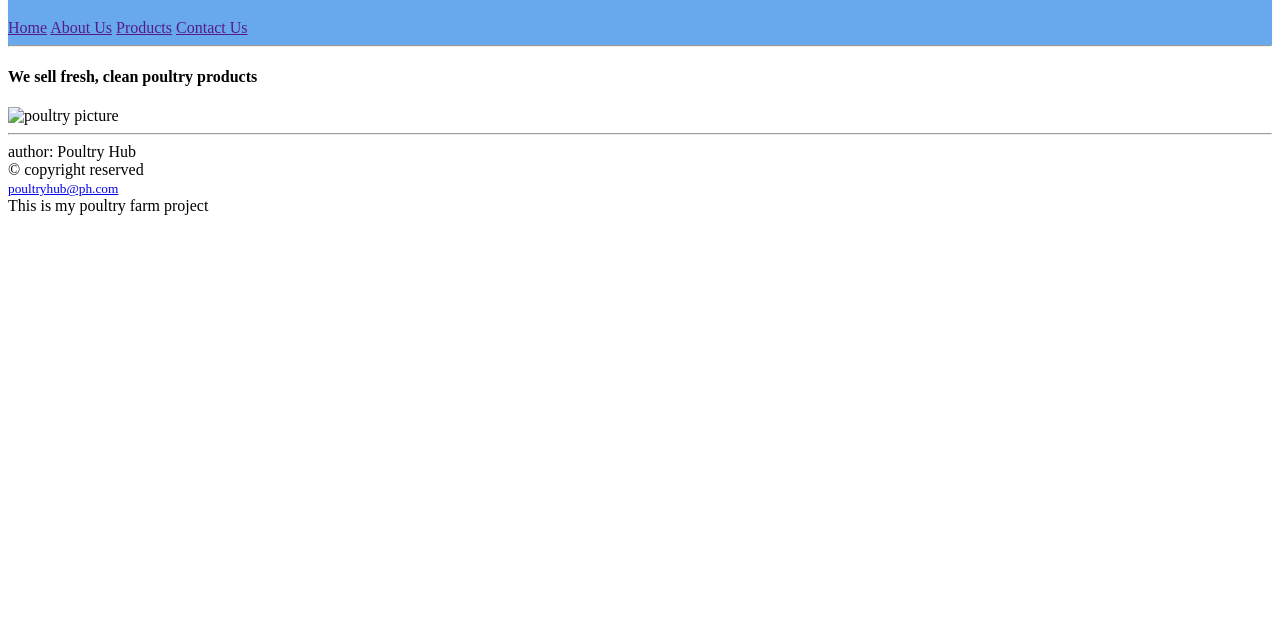
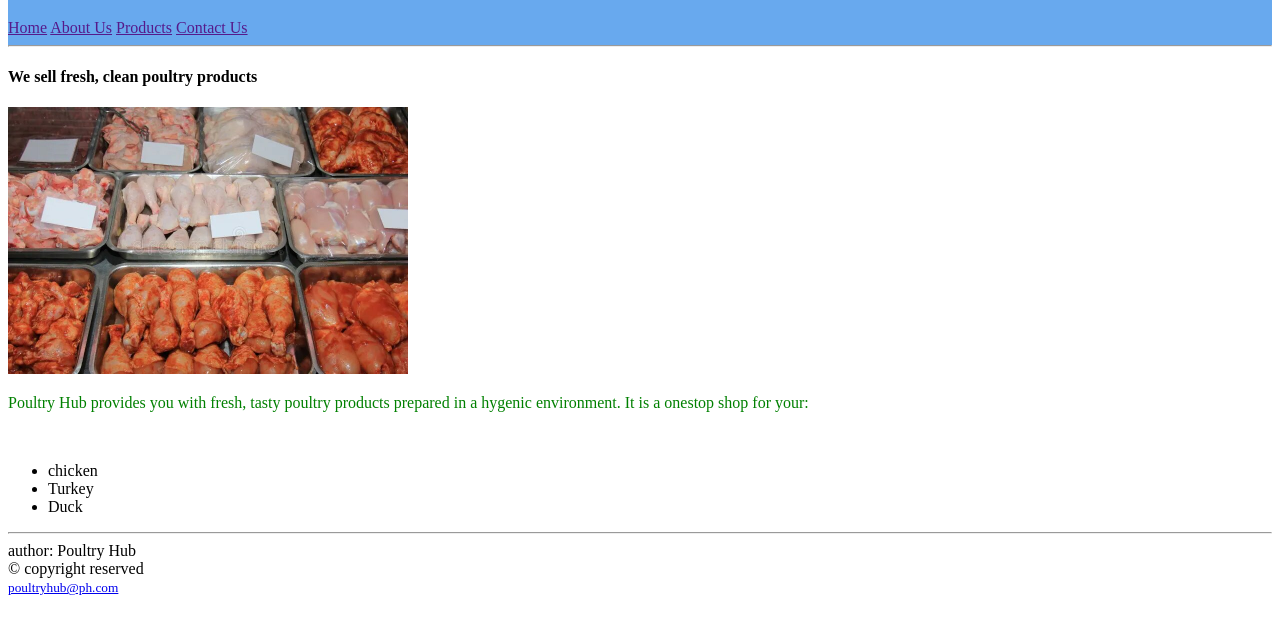
Before and after one commit to marlvin900/Module1G1, a plain HTML site: page index.html in a window 1280 px wide. Shown: the part 61-694 px from the top of the page. Drawn offline with Linux system fonts and the light colour scheme.

Commit message:
work on image and style

```diff
--- a/index.html
+++ b/index.html
@@ -17,7 +17,13 @@
 </header>
 <main>
 <h4>We sell fresh, clean poultry products</h4>
-<img src="img/poultry.jpg" alt="poultry picture">
+<img src="image/poultry.jpg" alt="poultry picture" width="400px">
+<p style="color:green">Poultry Hub provides you with fresh, tasty poultry products prepared in a hygenic environment. It is a onestop shop for your:</p><br>
+<ul>
+    <li>chicken</li>
+    <li>Turkey</li>
+    <li>Duck</li>
+</ul>
 </main>
 <footer>
     <hr>
@@ -26,7 +32,7 @@
     <small><a href="mailto:poultryhub@ph.com">poultryhub@ph.com</a></small>
 
 </footer>
-   This is my poultry farm project
+
 
 </body>
 </html>
```
Also changed, not shown: image/poultry.jpg (added).
